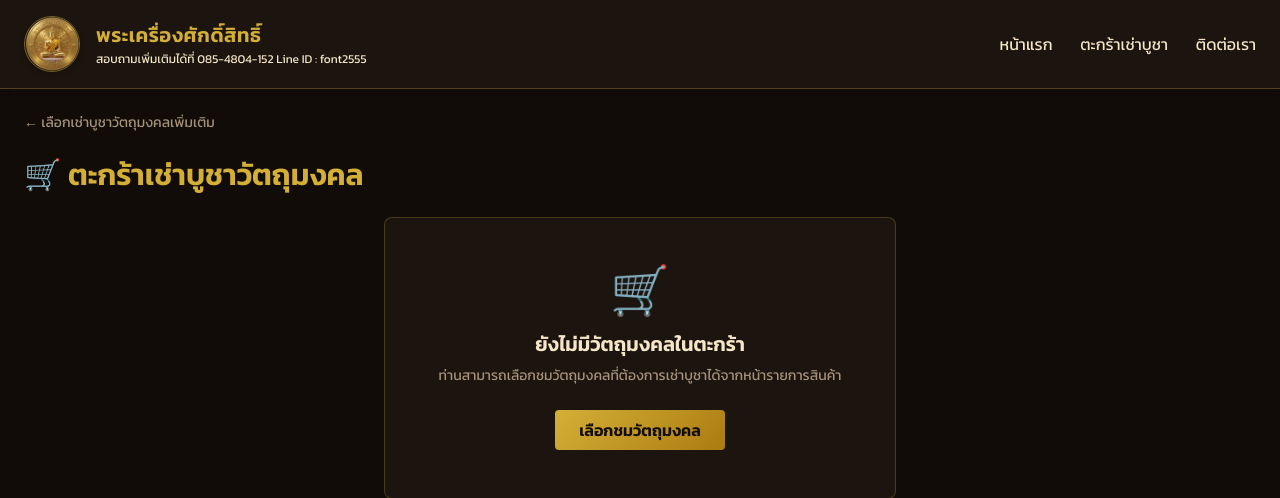
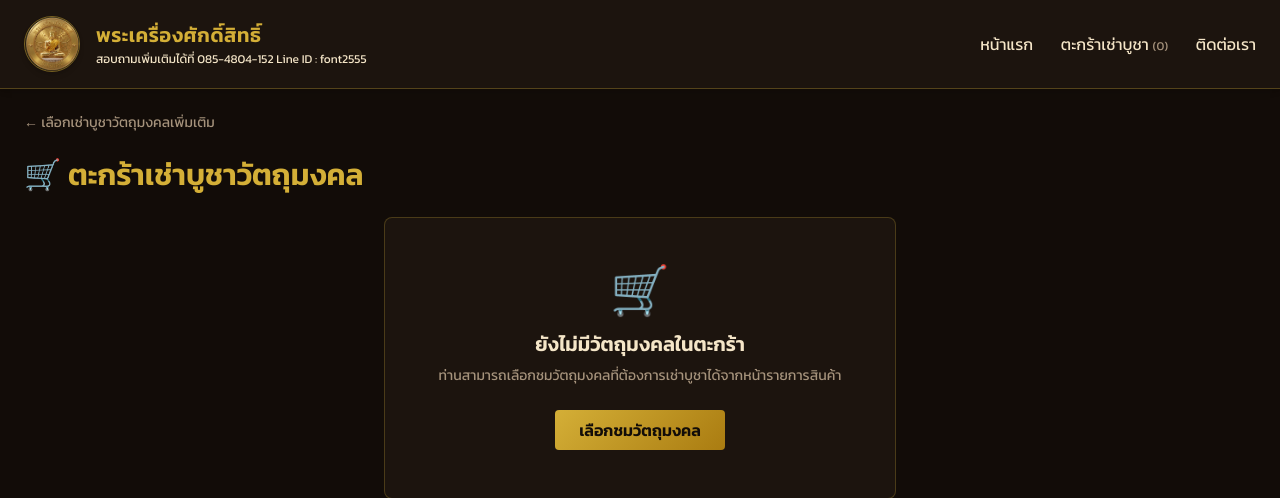
Before and after one commit to PhotoFont/shop, a Django app: page /cart/ in a window 1280 px wide. Shown: the top 498 px of the page. Run offline with Django 5.2, Linux system fonts and the light colour scheme; some libraries are stand-ins or nearby versions.

Commit message:
Add cart item count badge to navbar

```diff
--- /dev/null
+++ b/cart/context_processors.py
@@ -0,0 +1,4 @@
+from .cart import Cart
+
+def cart(request):
+    return {'cart': Cart(request)}
--- a/config/settings.py
+++ b/config/settings.py
@@ -69,6 +69,7 @@ TEMPLATES = [
                 'django.contrib.auth.context_processors.auth',
                 'django.contrib.messages.context_processors.messages',
                 'django.template.context_processors.media',  # รองรับรูปสินค้า
+                'cart.context_processors.cart',
             ],
         },
     },
--- a/templates/base.html
+++ b/templates/base.html
@@ -49,7 +49,15 @@
                 <a href="{% url 'products:product_list' %}" class="hover:text-[#D4AF37] transition">หมวดหมู่พระเครื่อง</a> {% endcomment %}
 
                 <!-- ตะกร้าเช่าบูชา (อิงจาก namespace ของแอป cart) -->
-                <a href="{% url 'cart:cart_detail' %}" class="hover:text-[#D4AF37] transition">ตะกร้าเช่าบูชา</a>
+                <a href="{% url 'cart:cart_detail' %}" class="hover:text-[#D4AF37] transition"><span>ตะกร้าเช่าบูชา</span>
+                    {% if cart|length > 0 %}
+                        <span class="bg-[#D4AF37] text-[#120C08] text-xs font-bold px-2 py-0.5 rounded-full shadow-md">
+                            {{ cart|length }}
+                        </span>
+                    {% else %}
+                        <span class="text-xs text-[#A6937C]">(0)</span>
+                    {% endif %}
+                </a>
 
                 <!-- ติดต่อเรา (หน้าที่เราเพิ่งสร้าง) -->
                 <a href="{% url 'contact' %}" class="hover:text-[#D4AF37] transition">ติดต่อเรา</a>
```
Also changed, not shown: db.sqlite3.
